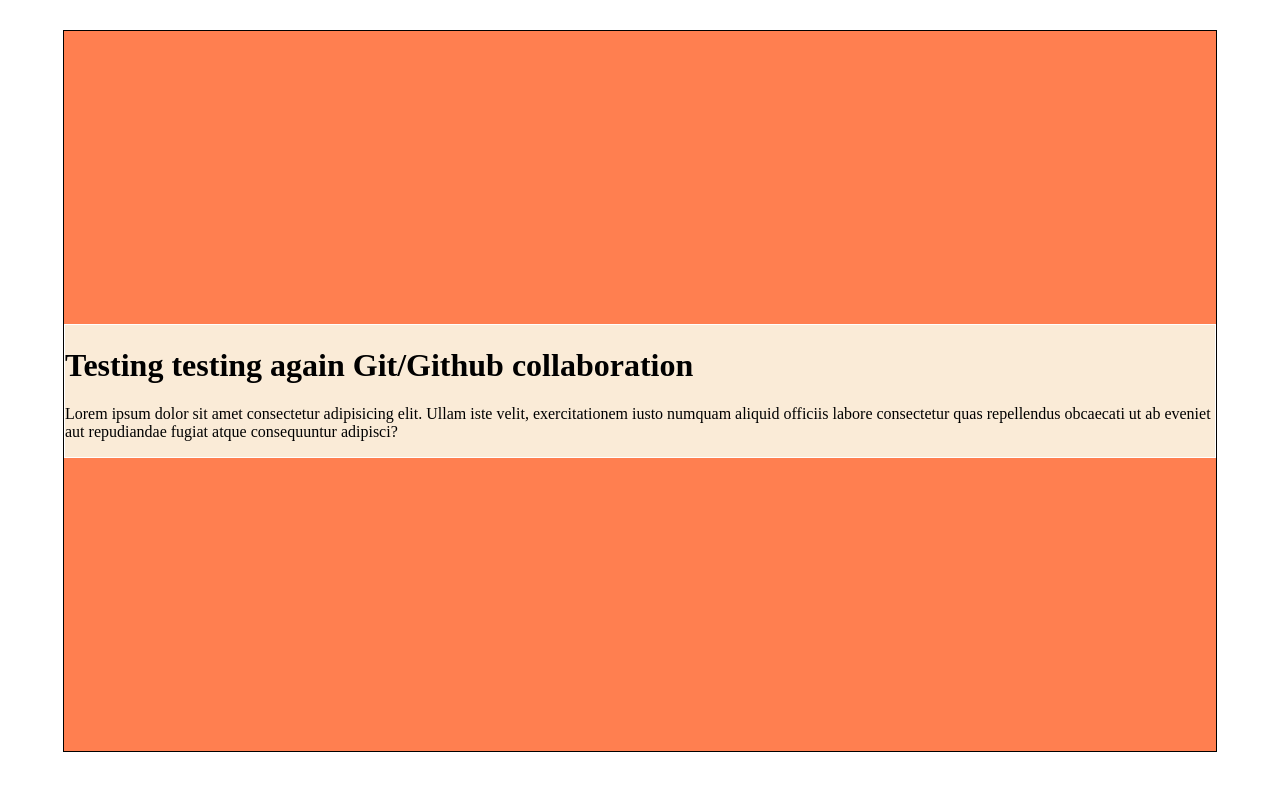
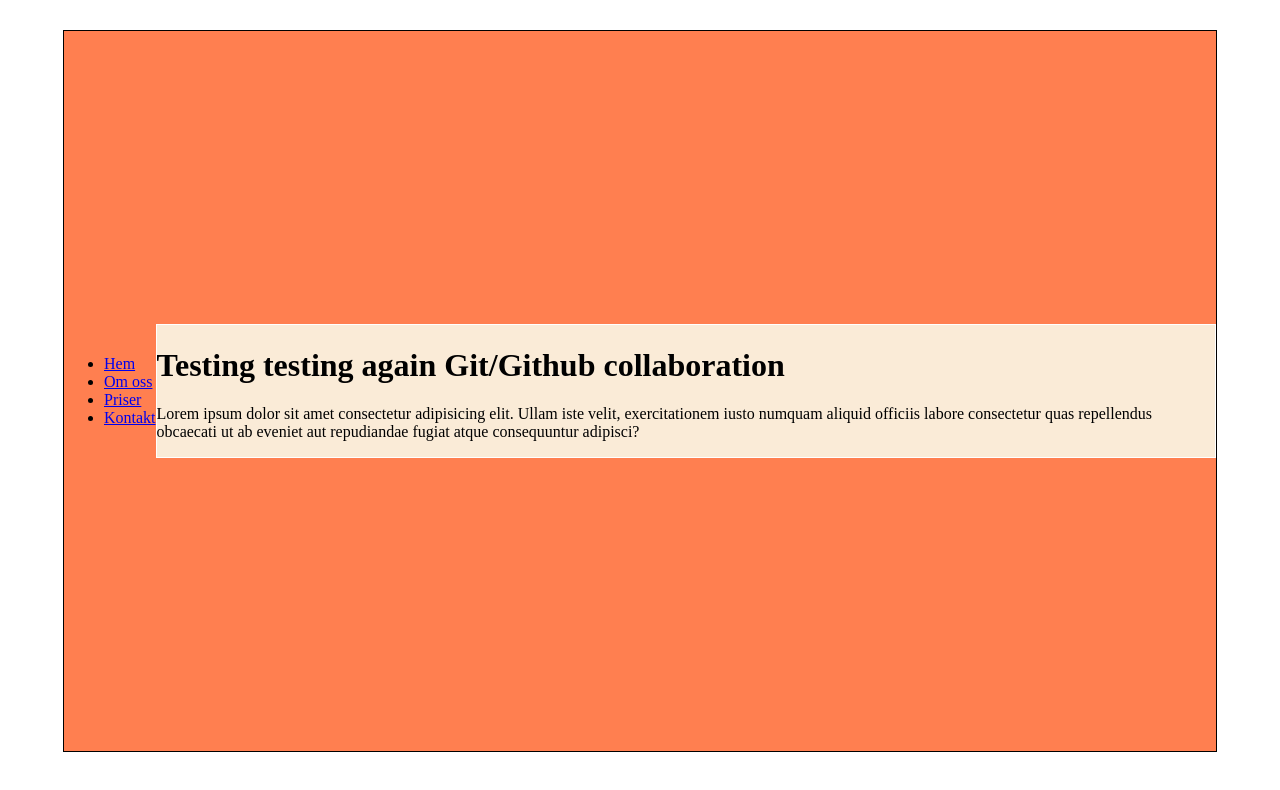
Before and after one commit to JannieHamberg/git-github-collab, a plain HTML site: page index.html in a window 1280 px wide. Drawn offline with Linux system fonts and the light colour scheme.

Commit message:
added navbar

```diff
--- a/index.html
+++ b/index.html
@@ -8,6 +8,14 @@
 </head>
 <body>
     <div id="wrapper">
+        <nav>
+            <ul>
+                <li><a href="index.html">Hem</a></li>
+                <li><a href="About/about.html">Om oss</a></li>
+                <li><a href="prislista.html">Priser</a></li>
+                <li><a href="contact.html">Kontakt</a></li>
+            </ul>
+        </nav>
         <div>
             <h1>Testing testing again Git/Github collaboration</h1>
             <p>Lorem ipsum dolor sit amet consectetur adipisicing elit. Ullam iste velit, exercitationem iusto numquam aliquid officiis labore consectetur quas repellendus obcaecati ut ab eveniet aut repudiandae fugiat atque consequuntur adipisci?</p>
```
